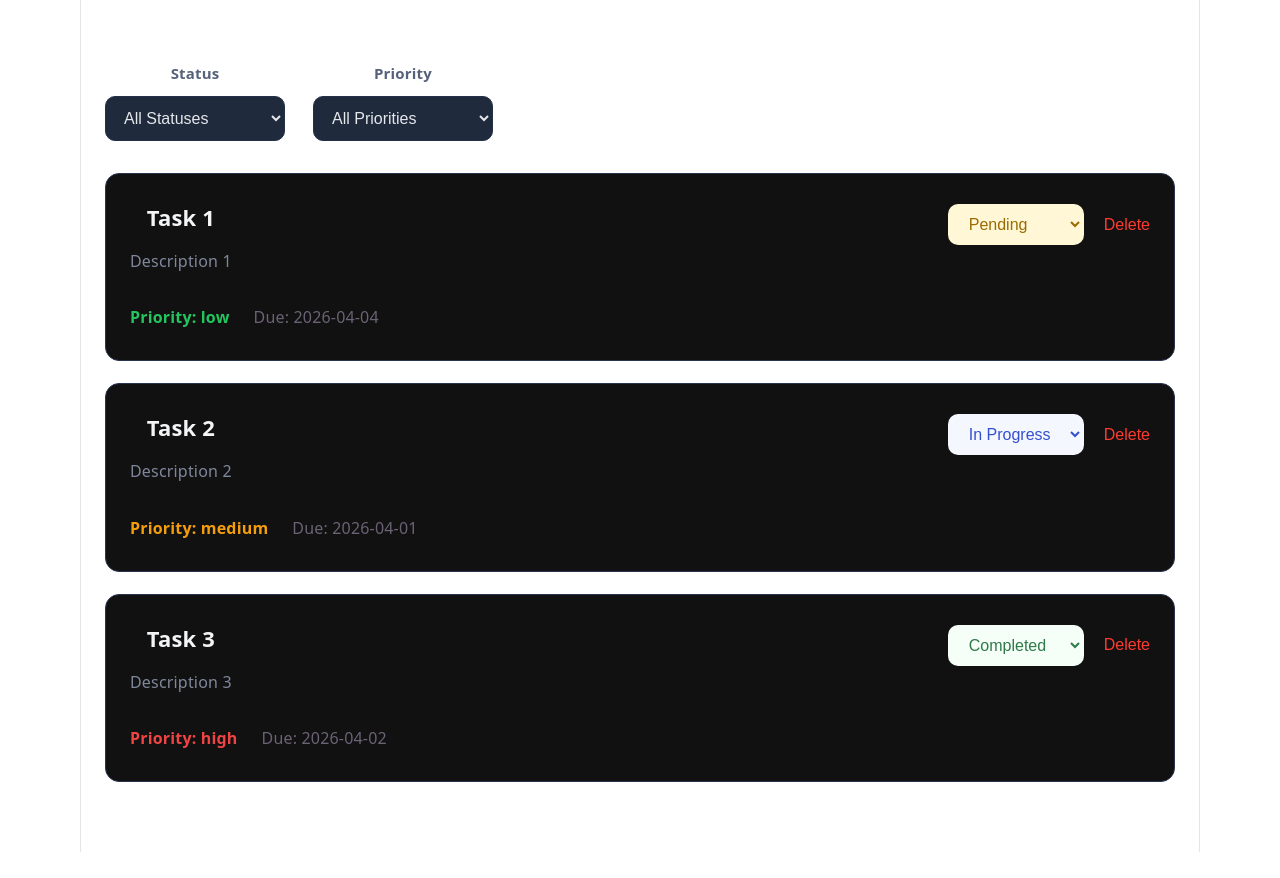
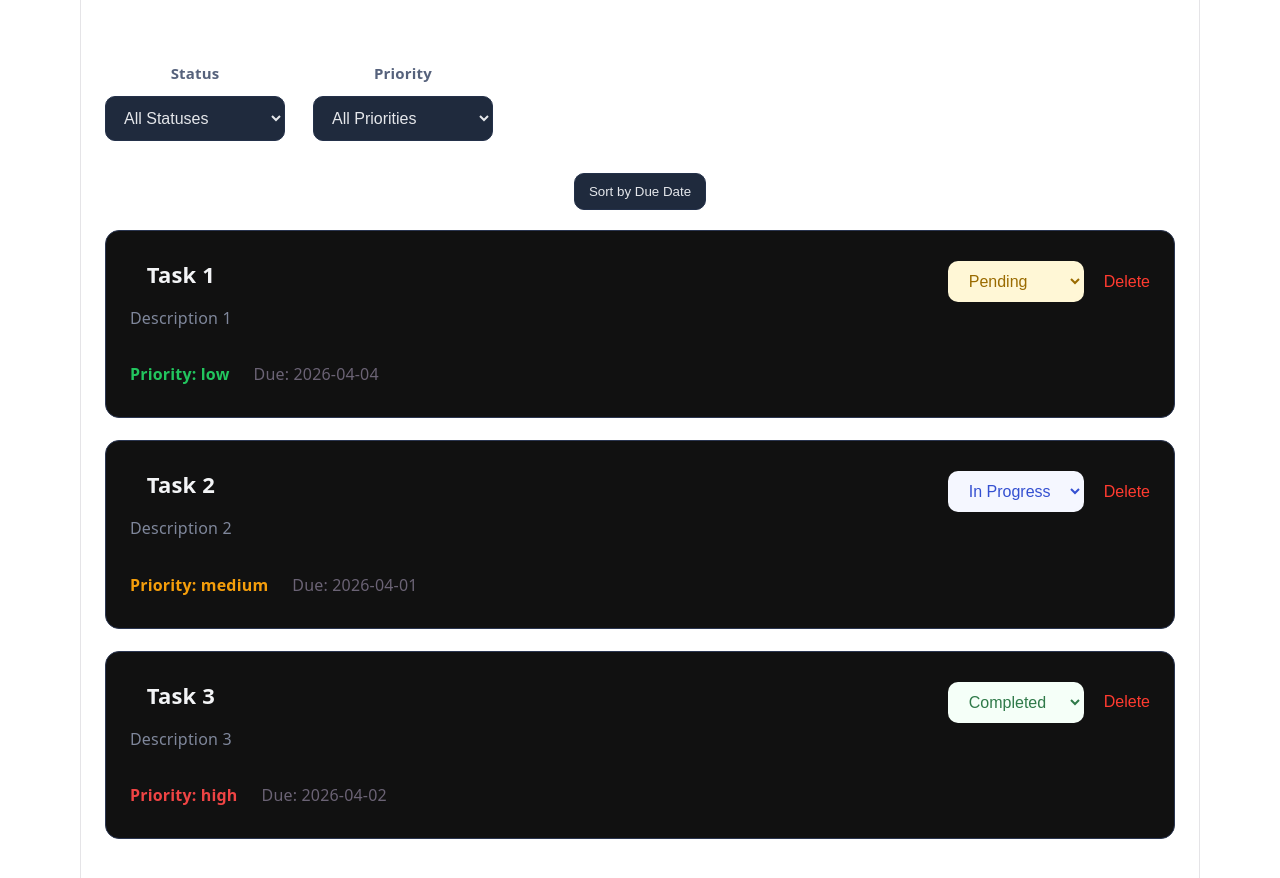
Before and after one commit to MelodyW2022/moudle415-react-fundamentals, a React (Vite) app in the folder lab3-task-manager/: page / in a window 1280 px wide. Shown: the top 878 px of the page. Before the commit the page ends 852 px from the top, so only its background shows below. Built offline with nearby package versions, Linux system fonts and the light colour scheme.

Commit message:
feat(lab3): add sorting functionality to TaskList by due date

```diff
--- a/lab3-task-manager/src/App.tsx
+++ b/lab3-task-manager/src/App.tsx
@@ -64,6 +64,13 @@ function App() {
       : true;
     return matchesStatus && matchesPriority;
   });
+  function handleSortByDate() {
+    setTasks((prevTasks) =>
+      [...prevTasks].sort(
+        (a, b) => new Date(a.dueDate).getTime() - new Date(b.dueDate).getTime(),
+      ),
+    );
+  }
 
   return (
     <>
@@ -72,6 +79,7 @@ function App() {
         tasks={filteredTasks}
         onStatusChange={handleStatusChange}
         onDelete={handleDelete}
+        onSortByDate={handleSortByDate}
       />
     </>
   );
--- /dev/null
+++ b/lab3-task-manager/src/components/TaskList/TaskList.css
@@ -0,0 +1,13 @@
+.sort-button {
+  margin-bottom: 20px;
+  padding: 10px 14px;
+  border-radius: 10px;
+  border: 1px solid #24314a;
+  background: #1f2a3d;
+  color: #e5e7eb;
+  cursor: pointer;
+}
+
+.sort-button:hover {
+  opacity: 0.9;
+}
--- a/lab3-task-manager/src/components/TaskList/TaskList.tsx
+++ b/lab3-task-manager/src/components/TaskList/TaskList.tsx
@@ -1,21 +1,29 @@
 import type { TaskListProps } from "../../types";
 import { TaskItem } from "../TaskItem/TaskItem";
-
-export function TaskList({ tasks, onStatusChange, onDelete }: TaskListProps) {
-  // If there are no tasks, display a message
-  if (tasks.length === 0) {
-    return <p>No tasks found</p>;
-  }
+import "./TaskList.css";
+export function TaskList({
+  tasks,
+  onStatusChange,
+  onDelete,
+  onSortByDate,
+}: TaskListProps) {
   return (
     <div>
-      {tasks.map((task) => (
+      <button className="sort-button" onClick={onSortByDate}>
+        Sort by Due Date
+      </button>
+      {tasks.length === 0 ? (
+        <p>No tasks found</p>
+      ) : (
+        tasks.map((task) => (
           <TaskItem
             key={task.id}
             task={task}
             onStatusChange={onStatusChange}
             onDelete={onDelete}
           />
-      ))}
+        ))
+      )}
     </div>
   );
 }
--- a/lab3-task-manager/src/types/index.ts
+++ b/lab3-task-manager/src/types/index.ts
@@ -21,6 +21,7 @@ export interface TaskListProps {
   tasks: Task[];
   onStatusChange: (taskId: string, newStatus: TaskStatus) => void;
   onDelete: (taskId: string) => void;
+  onSortByDate: () => void;
 }
 
 // Define the props for the TaskItem component
```
Lines whose indentation alone changed are shown as unchanged.
